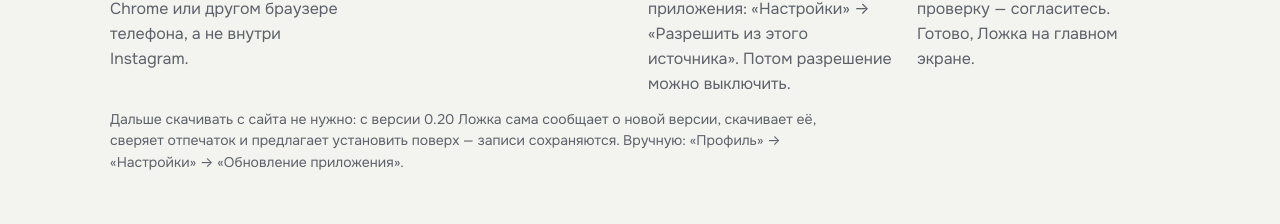
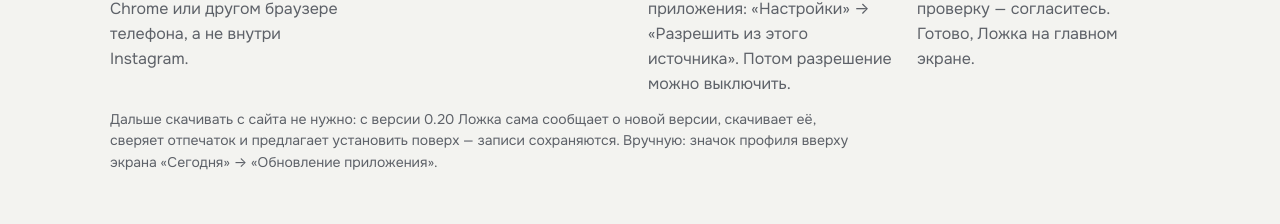
Before and after one commit to kudyakovdmitriy-rgb/lozhka, a plain HTML site: page index.html in a window 1280 px wide. Shown: the part 4756-4980 px from the top of the page. Drawn offline with Linux system fonts and the light colour scheme.

Commit message:
Уточнён путь к обновлению
Co-Authored-By: Claude Opus 5.5 <noreply@anthropic.com>
Claude-Session: https://claude.ai/code/session_01JKDxRTKabQ4jgJoG6e5K5w

```diff
--- a/index.html
+++ b/index.html
@@ -276,7 +276,7 @@ footer .wrap { display: flex; flex-wrap: wrap; gap: 8px 24px; justify-content: s
         <li><h3>Разрешите установку</h3><p>Android спросит, можно ли браузеру устанавливать приложения: «Настройки» → «Разрешить из этого источника». Потом разрешение можно выключить.</p></li>
         <li><h3>Установите</h3><p>Нажмите «Установить». Если Play Защита предложит проверку — согласитесь. Готово, Ложка на главном экране.</p></li>
       </ol>
-      <p class="note">Дальше скачивать с сайта не нужно: с версии 0.20 Ложка сама сообщает о новой версии, скачивает её, сверяет отпечаток и предлагает установить поверх — записи сохраняются. Вручную: «Профиль» → «Настройки» → «Обновление приложения».</p>
+      <p class="note">Дальше скачивать с сайта не нужно: с версии 0.20 Ложка сама сообщает о новой версии, скачивает её, сверяет отпечаток и предлагает установить поверх — записи сохраняются. Вручную: значок профиля вверху экрана «Сегодня» → «Обновление приложения».</p>
     </section>
 
     <section aria-labelledby="d-h">
```
